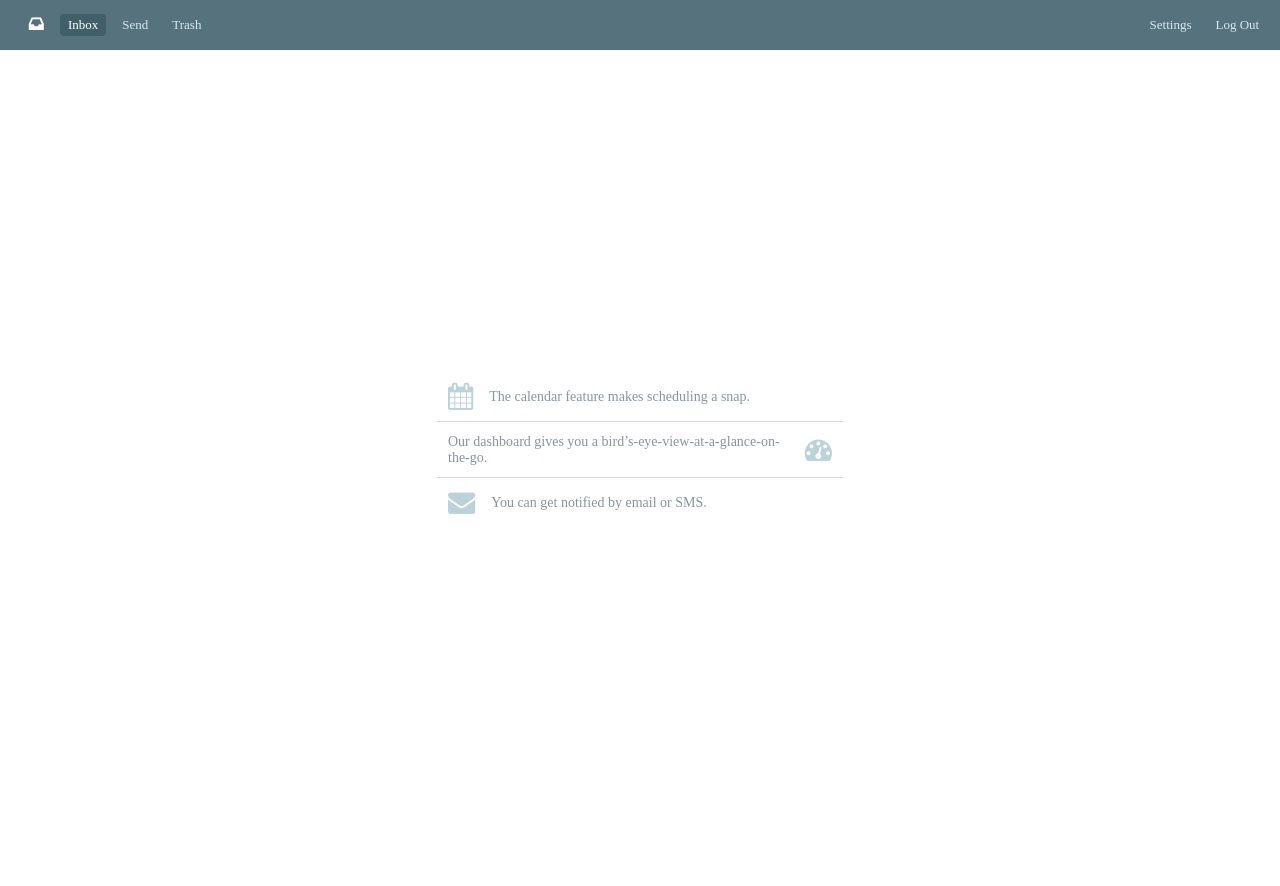
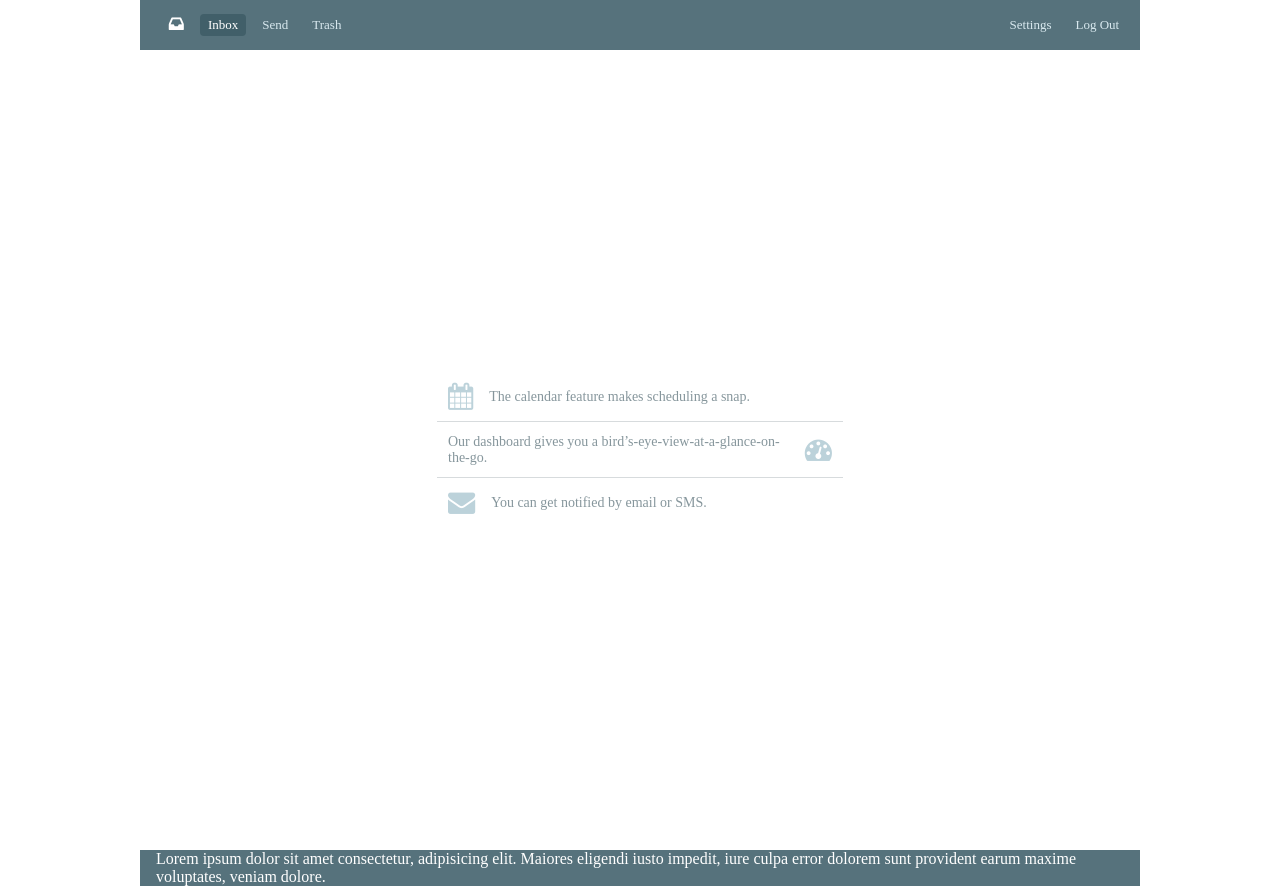
Before and after one commit to NoruziSamaneh/html-practices, a plain HTML site: page flex_practice.html in a window 1280 px wide. Before the commit the page ends 850 px from the top, so only its background shows below. Drawn offline with Linux system fonts and the light colour scheme.

Commit message:
add footer to flex_practice page

```diff
--- a/css/flex_css.css
+++ b/css/flex_css.css
@@ -83,3 +83,15 @@
         font-size: 14px;
         color: #86969c;
     }
+
+    footer {
+        background-color: #56727c;
+        color: white;
+        padding: 0 1rem;
+    }
+
+    body {
+        max-width: 1000px;
+        min-height: 100%;
+        margin: auto;
+    }
--- a/flex_practice.html
+++ b/flex_practice.html
@@ -46,6 +46,9 @@
             </div>
         </div>
     </div>
+    <footer>
+        <p>Lorem ipsum dolor sit amet consectetur, adipisicing elit. Maiores eligendi iusto impedit, iure culpa error dolorem sunt provident earum maxime voluptates, veniam dolore.</p>
+    </footer>
 </body>
 
 </html>
```
